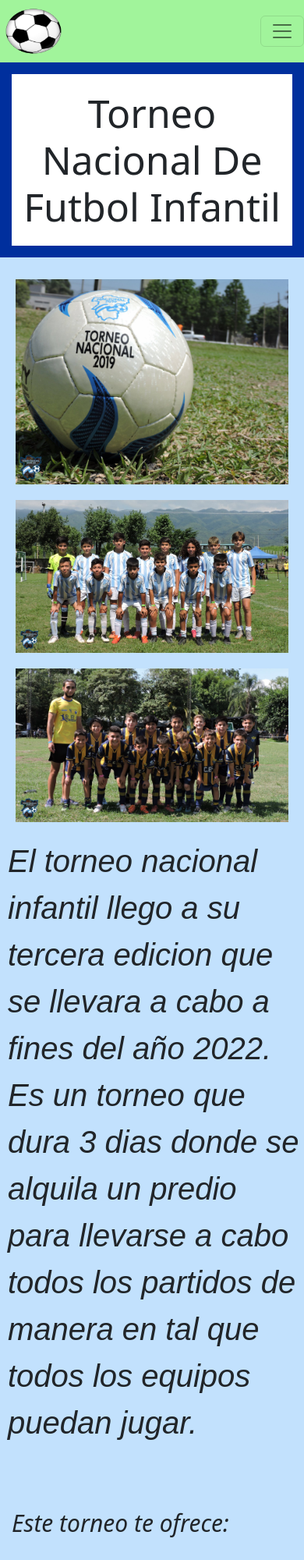
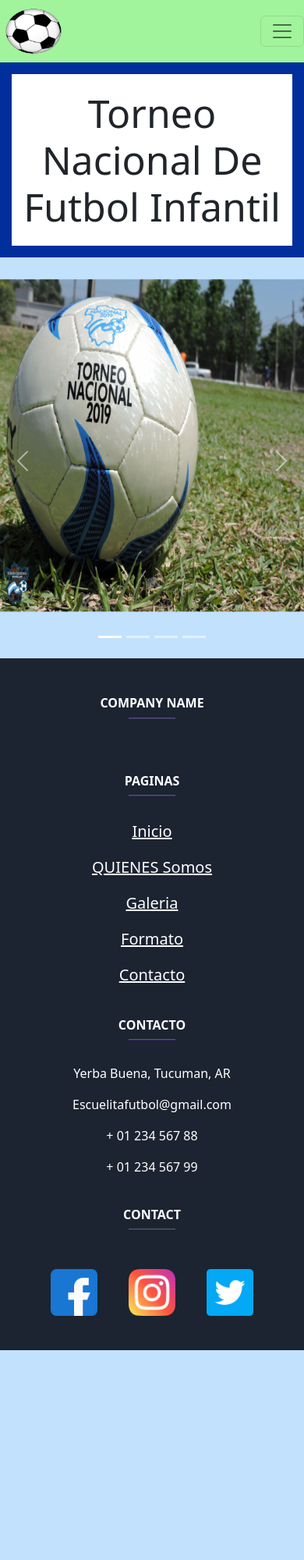
Before and after one commit to nachoo07/futbol-liga, a plain HTML site: page index.html in a window 390 px wide. Shown: the top 2000 px of the page at 78% size. After the commit the page ends 1731 px from the top, so only its background shows below. Drawn offline with nearby package versions, Linux system fonts and the light colour scheme.

Commit message:
cambios en la pagina

```diff
--- a/css/styles.css
+++ b/css/styles.css
@@ -9,8 +9,6 @@ body {
 
 header {
     background-color:rgba(144, 255, 101, 0.645);
-    position: sticky;
-    top: 0px;
 }
 
 footer {
@@ -18,6 +16,12 @@ footer {
 }
 
  /* indux */
+
+.pelota__futbol {
+    height: 95vh;
+    width: 100%;
+    padding: 20px 0px 60px 0px;
+}
 
 .header__nav {
     display: flex;
@@ -44,28 +48,14 @@ footer {
     background-color: white;
 }
 
-.galeria {
-    padding: 0px;
-    margin: 0px;
-    box-sizing: border-box;
-    display: flex;
-    flex-direction: row-reverse;
-    justify-content: center;
-    align-items: flex-start;
-}
 
-p {
+/* p {
     font-size: 40px;
     font-family:Arial, Helvetica, sans-serif;
     padding: 20px 0 50px 10px;
     font-style: italic;
-}
+} */
 
-.galeria__img--futbol {
-    width: 700px;
-    height: 400px;
-    padding: 15px 15px 50px 20px;
-}
 
 footer {
     display: grid;
@@ -79,11 +69,6 @@ footer {
     padding-bottom: 10px;
 }
 
-/* .footer__item:hover {
-    transform:scale(1.1, 1.1);
-    transition: all 1s;
-} */
-
 a {
     color: white;
     font-size: 20px;
@@ -91,7 +76,7 @@ a {
 .footer__redes {
     grid-area: redes;
     display: flex;
-    justify-content: flex-end;
+    flex-direction: column;
 }
 
 .footer__derechos {
@@ -142,8 +127,6 @@ a {
     transition: all 1s;
 }
 
-
-
 .nav {
     padding-top: 0px;
 }
@@ -156,19 +139,6 @@ a {
     font-size: 20px;
 }
 
-.foto__portada {
-    display: flex;
-    justify-content: center;
-    align-items: center;
-}
-
-.imagen__foto--portada {
-    width: 1300px;
-    height: 600px;
-    margin: 0px;
-    border: 30px double white;
-    margin: 20px;
-}
 
 /* QUIENES SOMOS */
 
@@ -386,7 +356,9 @@ h2 {
         grid-column: 2/3;
         grid-row: 1/2;
         display: flex;
-        justify-content: flex-end;
+        flex-direction: column;
+        justify-content: center;
+        align-items: center;
     }
     .footer__derechos {
         font-size: 25px;
@@ -394,6 +366,12 @@ h2 {
         grid-row: 2/3;
         display: flex;
         justify-content: flex-end;
+    }
+
+    .texto {
+        display: flex;
+        justify-content: center;
+        align-items: center;
     }
 
                 /* INDEX */
@@ -513,7 +491,11 @@ h2 {
     .nav-item {
     padding-left: 0px;
     }
-
+    .pelota__futbol {
+        height: 60vh;
+        width: 100%;
+        padding: 20px 0px 60px 0px;
+    }
     .nav {
         padding-top: 20px;
     }
@@ -666,7 +648,9 @@ h2 {
         grid-column: 1/2;
         grid-row: 2/3;
         display: flex;
-        justify-content: flex-end;
+        flex-direction: row;
+        justify-content: center;
+        align-items: center;
     }
     .footer__derechos {
         font-size: 25px;
--- a/index.html
+++ b/index.html
@@ -47,32 +47,125 @@
 
     </header>
 <!-- cuerpo de la pagina -->
-    <main class="container__inicio">
+    <main>
         <h1 class="main__titulo--inicio"> Torneo Nacional De Futbol Infantil</h1>
-            <section class="foto__portada">
-                <img class="imagen__foto--portada" src="imagenes/foto__portada.png">
-            </section>
-            <section class="galeria"> <!-- imagenes -->
-            <article>
-                <img class="galeria__img--futbol" src="imagenes/atletico.png" alt="imagen de atletico">
-                <img class="galeria__img--futbol" src="imagenes/cef18.png" alt="imagen cef 18">
-            </article>
-            <article class="lista__desordenada--dos">
-                <p> El torneo nacional infantil llego a su tercera edicion que se llevara a cabo a fines del año 2022. Es un torneo que dura 3 dias donde se alquila un predio para llevarse a cabo todos los partidos de manera en tal que todos los equipos puedan jugar.</p>
-                <h2> Este torneo te ofrece: </h2>
-                <ul class="lista__desordenada"> <!-- lista desordenada -->
-                    <li> ARBITROS PROFESIONALES</li>
-                    <li> PREMIOS </li>
-                    <li> AREA PROTEGIDA </li>
-                    <li> COBERTURA AUDIOVISUAL </li>
-                    <li> JUEGOS </li>
-                    <li> Y MAS</li>
-                </ul>
-            </article>
-            </section>
+        <div id="carouselExampleIndicators" class="carousel slide" data-bs-ride="true">
+            <div class="carousel-indicators">
+                <button type="button" data-bs-target="#carouselExampleIndicators" data-bs-slide-to="0" class="active" aria-current="true" aria-label="Slide 1"></button>
+                <button type="button" data-bs-target="#carouselExampleIndicators" data-bs-slide-to="1" aria-label="Slide 2"></button>
+                <button type="button" data-bs-target="#carouselExampleIndicators" data-bs-slide-to="2" aria-label="Slide 3"></button>
+                <button type="button" data-bs-target="#carouselExampleIndicators" data-bs-slide-to="3" aria-label="Slide 4"></button>
+            </div>
+            <div class="carousel-inner">
+            <div class="carousel-item active">
+                <img src="imagenes/fondo.png" class="pelota__futbol" alt="...">
+            </div>
+            <div class="carousel-item">
+                <img src="imagenes/atletico.png" class="pelota__futbol" alt="...">
+            </div>
+            <div class="carousel-item">
+                <img src="imagenes/valladares-galeria.png" class="pelota__futbol" alt="...">
+            </div>
+            <div class="carousel-item">
+                <img src="imagenes/quara.png" class="pelota__futbol" alt="...">
+            </div>
+            </div>
+            <button class="carousel-control-prev" type="button" data-bs-target="#carouselExampleIndicators" data-bs-slide="prev">
+                <span class="carousel-control-prev-icon" aria-hidden="true"></span>
+                <span class="visually-hidden">Previous</span>
+            </button>
+            <button class="carousel-control-next" type="button" data-bs-target="#carouselExampleIndicators" data-bs-slide="next">
+                <span class="carousel-control-next-icon" aria-hidden="true"></span>
+                <span class="visually-hidden">Next</span>
+            </button>
+            </div>
     </main>
 <!-- pie de pagina -->
-    <footer>
+    <footer
+    class="text-center text-lg-start text-white texto"
+    style="background-color: #1c2331"
+    >
+    <!-- Section: Social media -->
+    <!-- Section: Links  -->
+    <section class="">
+    <div class="container text-center text-md-start mt-5">
+    <!-- Grid row -->
+    <div class="row mt-3">
+    <!-- Grid column -->
+    <div class="col-md-3 col-lg-4 col-xl-3 mx-auto mb-4">
+    <!-- Content -->
+    <h6 class="text-uppercase fw-bold">Company name</h6>
+    <hr
+        class="mb-4 mt-0 d-inline-block mx-auto"
+        style="width: 60px; background-color: #7c4dff; height: 2px"
+        />
+    <p>
+
+    </p>
+    </div>
+    <!-- Grid column -->
+
+    <!-- Grid column -->
+    <div class="col-md-2 col-lg-2 col-xl-2 mx-auto mb-4">
+    <!-- Links -->
+    <h6 class="text-uppercase fw-bold">Paginas</h6>
+    <hr
+        class="mb-4 mt-0 d-inline-block mx-auto"
+        style="width: 60px; background-color: #7c4dff; height: 2px"
+        />
+        <p>
+            <a href="index.html" class="text-white">Inicio</a>
+        </p>
+        <p>
+            <a href="paginas/quienes-somos.html" class="text-white">QUIENES Somos</a>
+        </p>
+        <p>
+            <a href="paginas/galeria.html" class="text-white">Galeria</a>
+        </p>
+        <p>
+            <a href="paginas/formato.html" class="text-white">Formato</a>
+        </p>
+        <p>
+            <a href="paginas/contacto.html" class="text-white">Contacto</a>
+        </p>
+    </div>
+    <!-- Grid column -->
+
+    <!-- Grid column -->
+    <div class="col-md-3 col-lg-2 col-xl-2 mx-auto mb-4">
+    <!-- Links -->
+    <h6 class="text-uppercase fw-bold">Contacto</h6>
+    <hr
+        class="mb-4 mt-0 d-inline-block mx-auto"
+        style="width: 60px; background-color: #7c4dff; height: 2px"
+        />
+        <p><i class="fas fa-home mr-3"></i> Yerba Buena, Tucuman, AR</p>
+        <p><i class="fas fa-home mr-3"></i> Escuelitafutbol@gmail.com</p>
+        <p><i class="fas fa-home mr-3"></i> + 01 234 567 88 </p>
+        <p><i class="fas fa-home mr-3"></i> + 01 234 567 99</p>
+    </div>
+    <!-- Grid column -->
+
+    <!-- Grid column -->
+    <div class="col-md-4 col-lg-3 col-xl-3 mx-auto mb-md-0 mb-4">
+    <!-- Links -->
+    <h6 class="text-uppercase fw-bold">Contact</h6>
+    <hr
+        class="mb-4 mt-0 d-inline-block mx-auto"
+        style="width: 60px; background-color: #7c4dff; height: 2px"
+        />
+        <div class="footer__redes">
+            <img class="footer__logos" src="imagenes/facebook.png" alt="imagen-facebook">
+            <img class="footer__logos" src="imagenes/instagram.png" alt="imagen-instagram">
+            <img class="footer__logos" src="imagenes/gorjeo.png" alt="imagen-twitter">
+        </div>
+    <!-- Grid column -->
+    </div>
+    <!-- Grid row -->
+    </div>
+    </section>
+    </footer>
+<!--     <footer>
         <div>
             <ul class="footer__indice">
                 <li class="footer__item"> <a href="index.html">INICIO</a></li>
@@ -88,7 +181,7 @@
             <img class="footer__logos" src="imagenes/gorjeo.png" alt="imagen-twitter">
         </div>
         <span class="footer__derechos">LOS DERECHOS DE ESTE SITIO SON RESERVADOS </span>
-    </footer>
+    </footer> -->
     <!-- JavaScript Bundle with Popper -->
     <script src="https://cdn.jsdelivr.net/npm/bootstrap@5.2.0/dist/js/bootstrap.bundle.min.js" integrity="sha384-A3rJD856KowSb7dwlZdYEkO39Gagi7vIsF0jrRAoQmDKKtQBHUuLZ9AsSv4jD4Xa" crossorigin="anonymous"></script>
 </body>
```
Also changed, not shown: imagenes/depositphotos_203414700-stock-illustration-football-ball-soccer-ball-mockup.jpg (deleted), imagenes/favicon.ico (deleted), imagenes/foto-portada.png (deleted), imagenes/foto__portada.png (deleted), imagenes/julien-rocheblave-F3M8FmvWQo4-unsplash.jpg (deleted).
